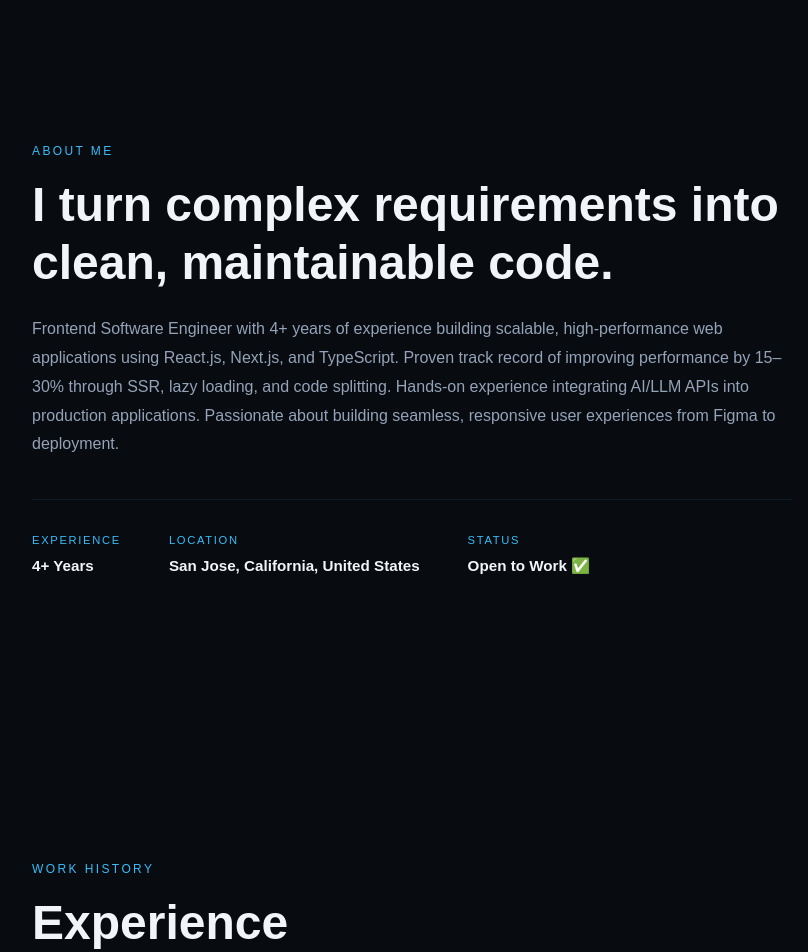
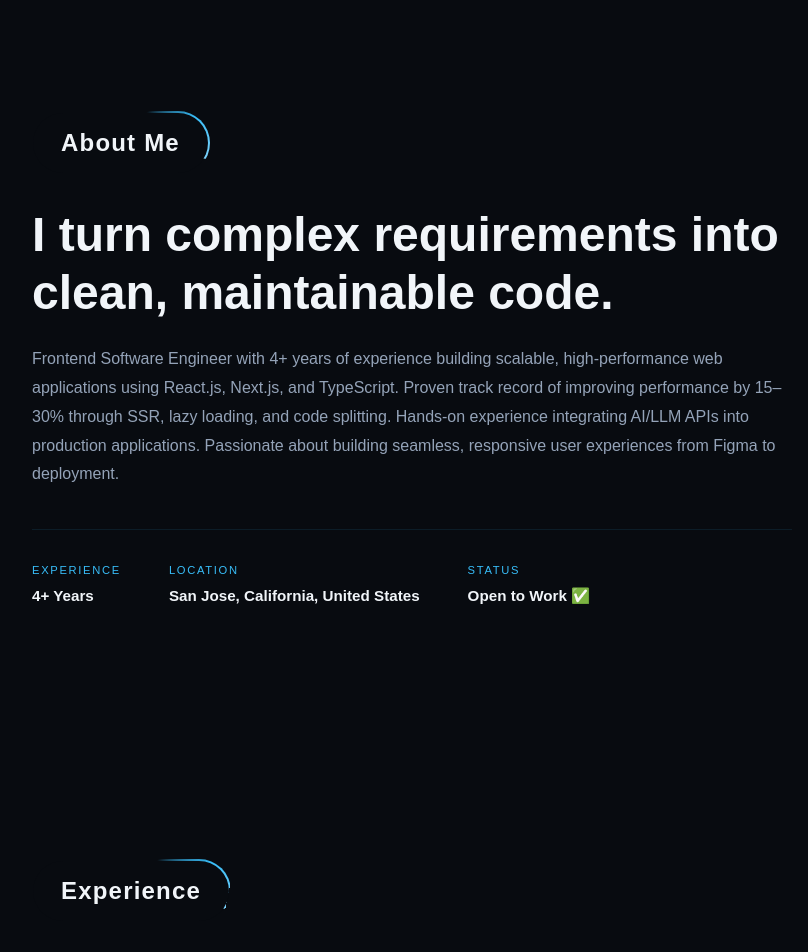
Before and after one commit to Umangip25/My-Portfolio, a Next.js app: page / in a window 1280 px wide. Shown: the part 840-1792 px from the top of the page, without its empty margins (16-824 px from the left). Built offline with nearby package versions, Linux system fonts and the light colour scheme.

Commit message:
refactor: replace section headings with enlarged SectionBadge component

```diff
--- a/app/components/About.tsx
+++ b/app/components/About.tsx
@@ -1,30 +1,20 @@
 import data from '../data/data.json';
+import SectionBadge from './SectionBadge';
 
 export default function About() {
-  const { name, bio, location, openToWork } = data.personal;
+  const { bio, location, openToWork } = data.personal;
 
   return (
-    <section
-      id="about"
-      style={{
-        minHeight: '100vh',
-        display: 'flex',
-        alignItems: 'center',
-        padding: '80px 48px',
-        background: '#080b10',
-      }}
-    >
+    <section id="about" style={{
+      minHeight: '100vh',
+      display: 'flex',
+      alignItems: 'center',
+      padding: '80px 48px',
+      background: '#080b10',
+    }}>
       <div style={{ maxWidth: '760px' }}>
 
-        <p style={{
-          fontSize: '0.75rem',
-          letterSpacing: '0.2em',
-          textTransform: 'uppercase',
-          color: '#38bdf8',
-          marginBottom: '16px',
-        }}>
-          About Me
-        </p>
+        <SectionBadge label="About Me" />
 
         <h2 style={{
           fontSize: 'clamp(1.8rem, 4vw, 3rem)',
@@ -76,7 +66,6 @@ export default function About() {
             </div>
           ))}
         </div>
-
       </div>
     </section>
   );
--- a/app/components/Experience.tsx
+++ b/app/components/Experience.tsx
@@ -1,4 +1,5 @@
 import data from '../data/data.json';
+import SectionBadge from './SectionBadge';
 
 export default function Experience() {
   const { experience } = data;
@@ -13,26 +14,7 @@ export default function Experience() {
       }}
     >
       {/* Section Label */}
-      <p style={{
-        fontSize: '0.75rem',
-        letterSpacing: '0.2em',
-        textTransform: 'uppercase',
-        color: '#38bdf8',
-        marginBottom: '16px',
-      }}>
-        Work History
-      </p>
-
-      {/* Heading */}
-      <h2 style={{
-        fontSize: 'clamp(1.8rem, 4vw, 3rem)',
-        fontWeight: 700,
-        color: '#f1f5f9',
-        marginBottom: '64px',
-        lineHeight: 1.2,
-      }}>
-        Experience
-      </h2>
+      <SectionBadge label="Experience" />
 
       {/* Timeline */}
       <div style={{ maxWidth: '800px', position: 'relative' }}>
--- a/app/components/Projects.tsx
+++ b/app/components/Projects.tsx
@@ -1,4 +1,5 @@
 import data from '../data/data.json';
+import SectionBadge from './SectionBadge';
 
 export default function Projects() {
   const { projects } = data;
@@ -15,26 +16,7 @@ export default function Projects() {
       }}
     >
       {/* Section Label */}
-      <p style={{
-        fontSize: '0.75rem',
-        letterSpacing: '0.2em',
-        textTransform: 'uppercase',
-        color: '#38bdf8',
-        marginBottom: '16px',
-      }}>
-        My Work
-      </p>
-
-      {/* Heading */}
-      <h2 style={{
-        fontSize: 'clamp(1.8rem, 4vw, 3rem)',
-        fontWeight: 700,
-        color: '#f1f5f9',
-        marginBottom: '64px',
-        lineHeight: 1.2,
-      }}>
-        Projects
-      </h2>
+      <SectionBadge label="Projects" />
 
       {/* Featured Project */}
       {featured.map((project) => (
--- /dev/null
+++ b/app/components/SectionBadge.tsx
@@ -0,0 +1,53 @@
+'use client';
+
+export default function SectionBadge({ label }: { label: string }) {
+  return (
+    <div style={{ position: 'relative', display: 'inline-block', marginBottom: '32px' }}>
+      <style>{`
+        @keyframes rotateBorder {
+          0% { transform: rotate(0deg); }
+          100% { transform: rotate(360deg); }
+        }
+      `}</style>
+
+      {/* Rotating glow wrapper */}
+      <div style={{
+        position: 'absolute',
+        inset: '-1px',
+        borderRadius: '999px',
+        overflow: 'hidden',
+        zIndex: 0,
+      }}>
+        <div style={{
+          position: 'absolute',
+          inset: '-100%',
+          background: 'conic-gradient(from 0deg, transparent 0deg, transparent 300deg, #38bdf8 330deg, #7dd3fc 360deg)',
+          animation: 'rotateBorder 2s linear infinite',
+          transformOrigin: 'center',
+        }} />
+      </div>
+
+      {/* Inner badge */}
+      <div style={{
+        position: 'relative',
+        zIndex: 10,
+        display: 'inline-flex',
+        alignItems: 'center',
+        padding: '12px 28px',
+        borderRadius: '999px',
+        background: '#080b10',
+        margin: '1px',
+      }}>
+        <span style={{
+          fontSize: '1.5rem',
+          fontWeight: 700,
+          letterSpacing: '0.05em',
+          color: '#f1f5f9',
+        }}>
+          {label}
+        </span>
+      </div>
+
+    </div>
+  );
+}
```
